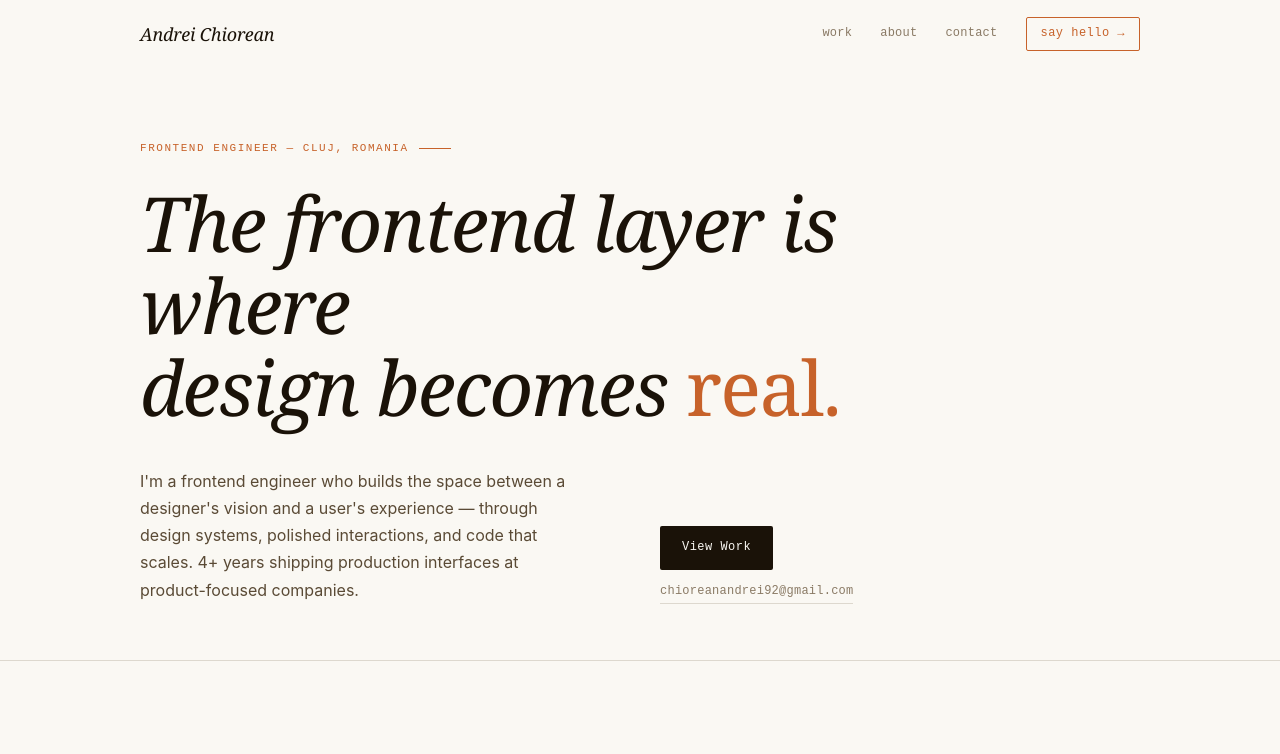
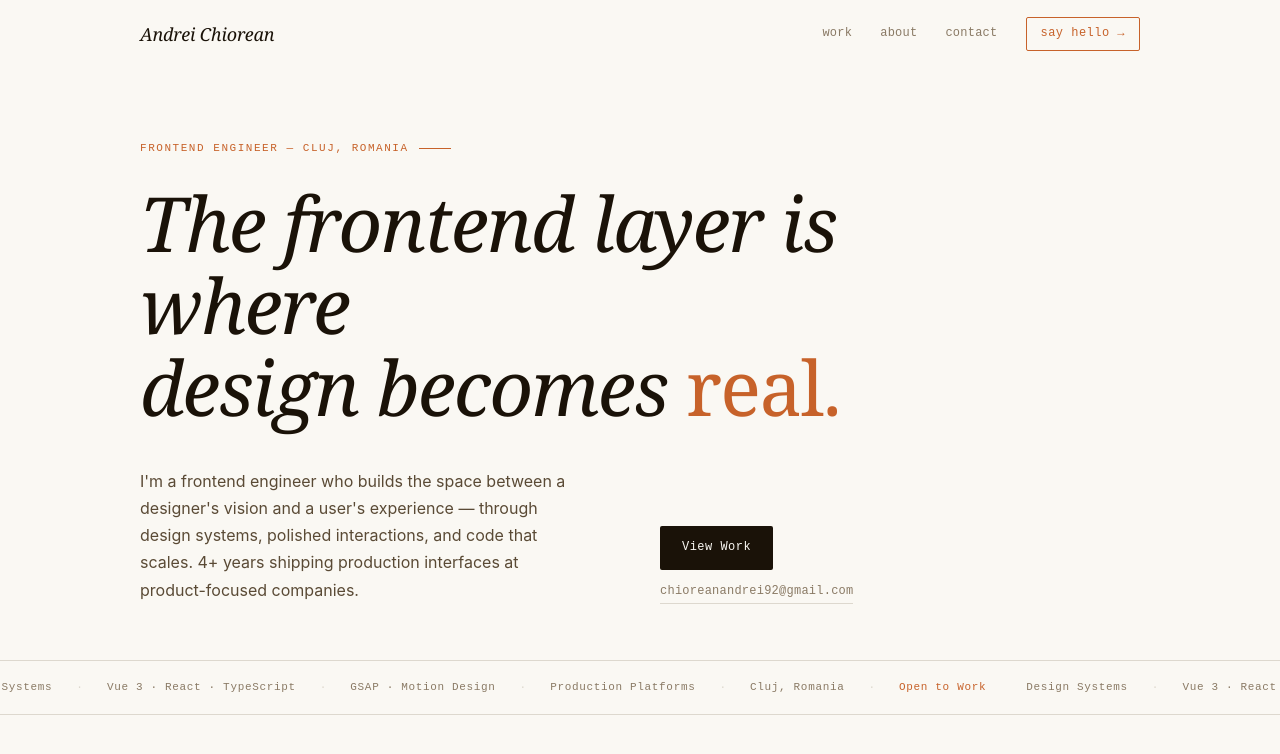
Before and after one commit to CAndrei1601/MyWebsite2021, a Nuxt app: page / in a window 1280 px wide. Shown: the top 754 px of the page. Built offline with nearby package versions, Linux system fonts and the light colour scheme.

Commit message:
feat: StripSection with CSS marquee animation

```diff
--- /dev/null
+++ b/app/components/sections/StripSection.vue
@@ -0,0 +1,62 @@
+<!-- app/components/sections/StripSection.vue -->
+<template>
+  <div class="strip border-editorial" aria-hidden="true">
+    <div class="strip-track">
+      <!-- Duplicated for seamless loop -->
+      <template v-for="i in 2" :key="i">
+        <span class="strip-item strip-item--highlight">Open to Work</span>
+        <span class="strip-item">Design Systems</span>
+        <span class="strip-sep">·</span>
+        <span class="strip-item">Vue 3 · React · TypeScript</span>
+        <span class="strip-sep">·</span>
+        <span class="strip-item">GSAP · Motion Design</span>
+        <span class="strip-sep">·</span>
+        <span class="strip-item">Production Platforms</span>
+        <span class="strip-sep">·</span>
+        <span class="strip-item">Cluj, Romania</span>
+        <span class="strip-sep">·</span>
+      </template>
+    </div>
+  </div>
+</template>
+
+<style scoped>
+.strip {
+  overflow: hidden;
+  padding: 0;
+}
+
+.strip-track {
+  display: flex;
+  align-items: center;
+  animation: marquee 30s linear infinite;
+  width: max-content;
+}
+
+.strip-item {
+  font-family: var(--font-mono);
+  font-size: 11px;
+  color: var(--text-muted);
+  letter-spacing: 0.06em;
+  white-space: nowrap;
+  padding: 18px 20px;
+}
+
+.strip-item--highlight { color: var(--accent); }
+
+.strip-sep {
+  color: var(--border);
+  font-family: var(--font-mono);
+  font-size: 11px;
+  padding: 0 4px;
+}
+
+@keyframes marquee {
+  from { transform: translateX(0); }
+  to   { transform: translateX(-50%); }
+}
+
+@media (prefers-reduced-motion: reduce) {
+  .strip-track { animation: none; }
+}
+</style>
--- a/app/pages/index.vue
+++ b/app/pages/index.vue
@@ -2,5 +2,6 @@
 <template>
   <main>
     <HeroSection />
+    <StripSection />
   </main>
 </template>
```
